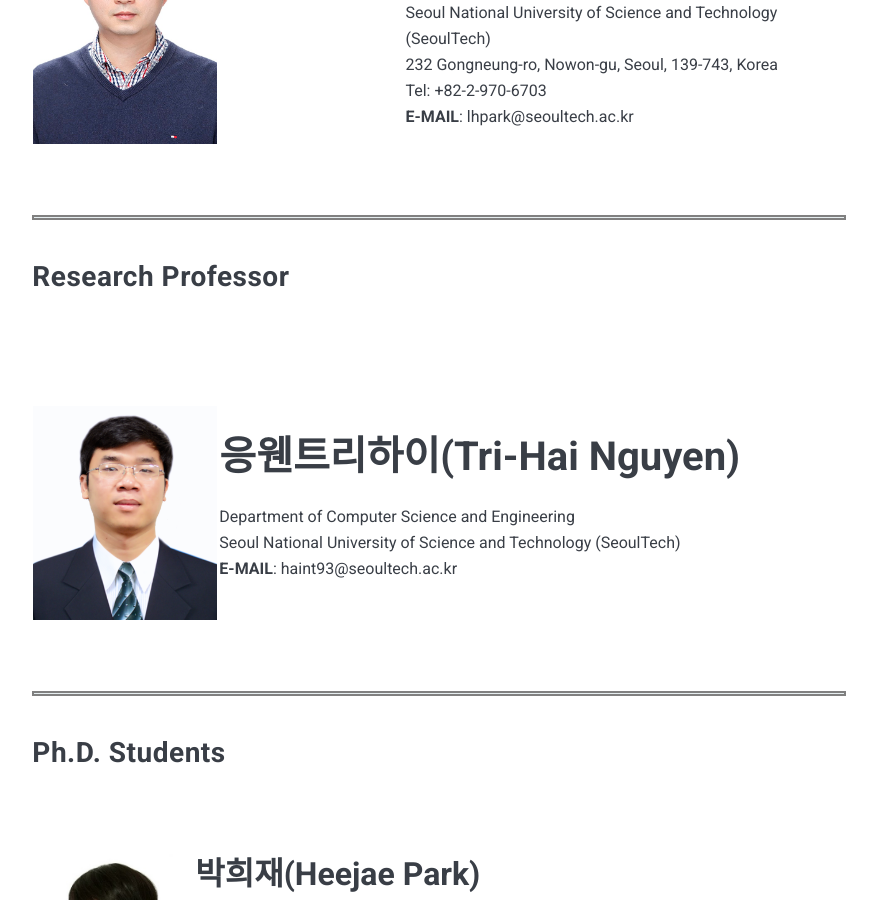
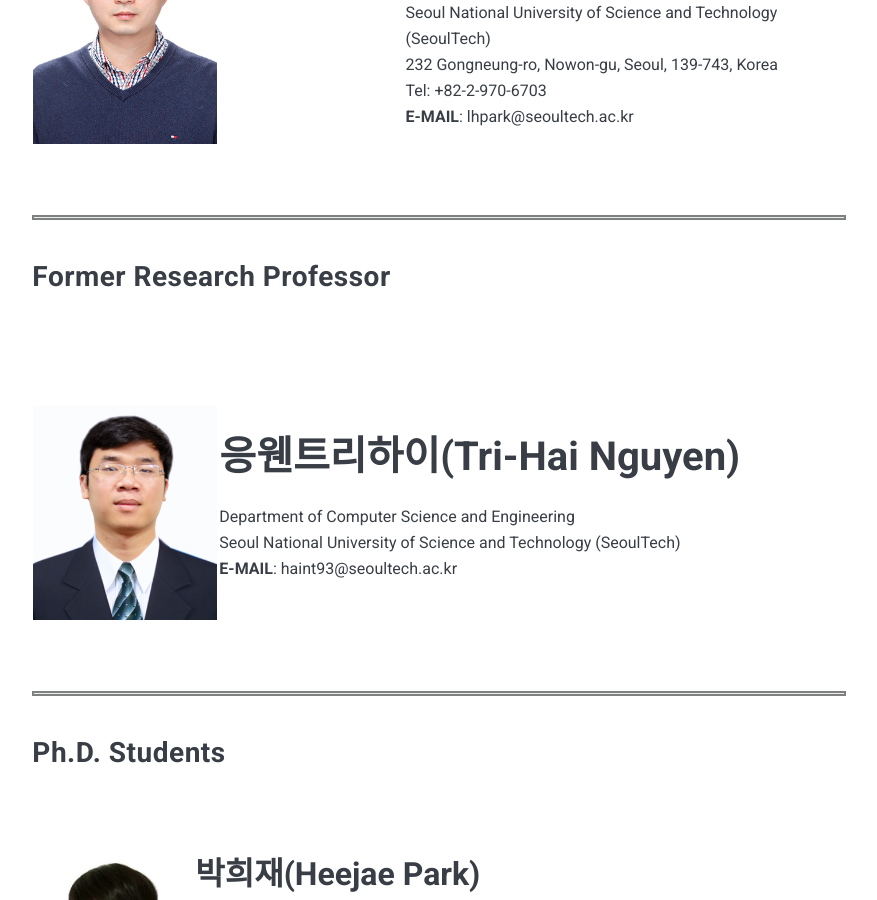
Before and after one commit to Icelab-2020/icelab-2020.github.io, a Jekyll site: the page built from _pages/01_members.md, in a window 1280 px wide and 900 px high, scrolled down 537 px. Shown: the whole window, without its empty margins (201-1078 px from the left). Built offline with Jekyll 4.4.1, drawn with Linux system fonts in a browser that asks for light colours; nearby versions of some CDN libraries.

Commit message:
Update 01_members.md

```diff
--- a/_pages/01_members.md
+++ b/_pages/01_members.md
@@ -14,7 +14,7 @@ permalink: /01_members/
 
 <hr style="border:2px solid gray">
 
-## Research Professor
+## Former Research Professor
 
 |    |  <img width=400/>  |
 |:---|:---|
```
